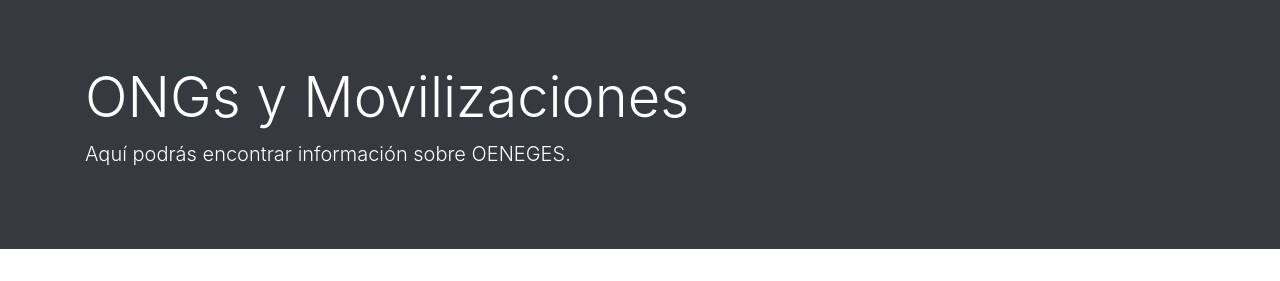
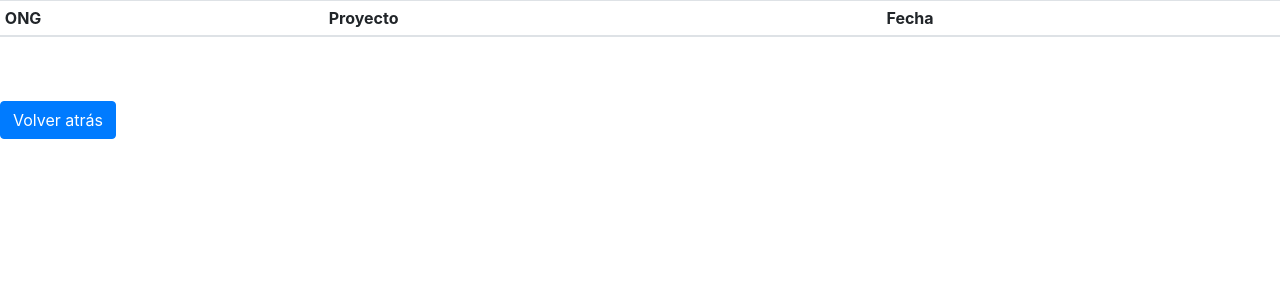
Before and after one commit to mathiasvaldebenito/IIC2413, a PHP site: page /consultas/consulta_1.php in a window 1280 px wide. Shown: the top 281 px of the page. Run offline with PHP 8.4, Linux system fonts and the light colour scheme; tables that the repository leaves empty or names only in its code hold one stand-in row (values such as "Sample post"); lists and menus that the app fills with data are empty; some libraries are stand-ins or nearby versions.

Commit message:
fix tables 1,6

```diff
--- a/app/consultas/consulta_1.php
+++ b/app/consultas/consulta_1.php
@@ -15,12 +15,6 @@
   	$result -> execute();
   	$motions = $result -> fetchAll();
     ?>
-    <div class="jumbotron jumbotron-fluid bg-dark text-white">
-      <div class="container">
-        <h1 class="display-4">ONGs y Movilizaciones</h1>
-        <p class="lead">Aquí podrás encontrar información sobre OENEGES.</p>
-      </div>
-    </div>
 
   	<table class="table table-hover table-sm">
       <thead class="table-head dark">
```
Also changed, not shown: app/consultas/consulta_6.php (+6 -6 lines).
